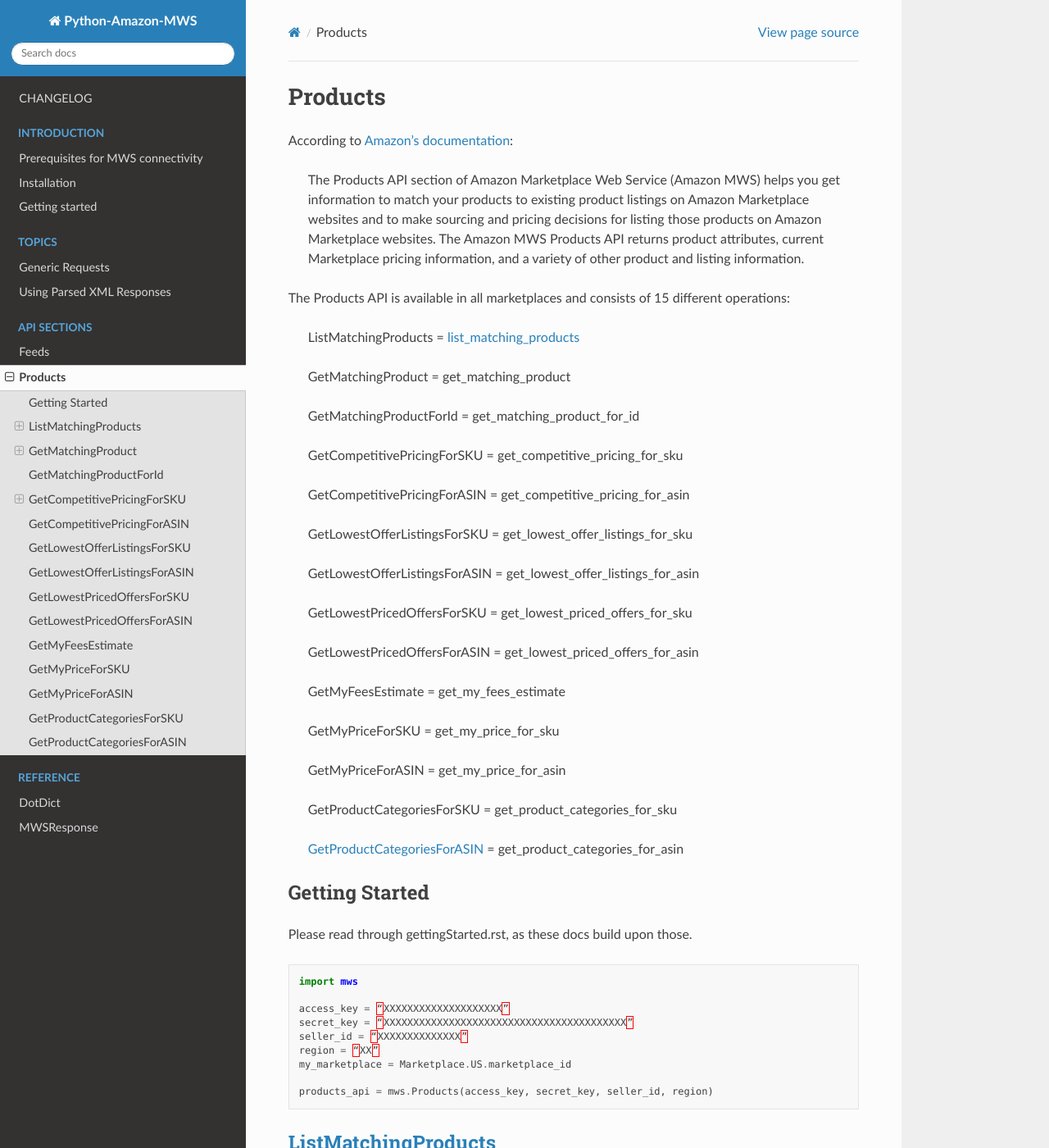
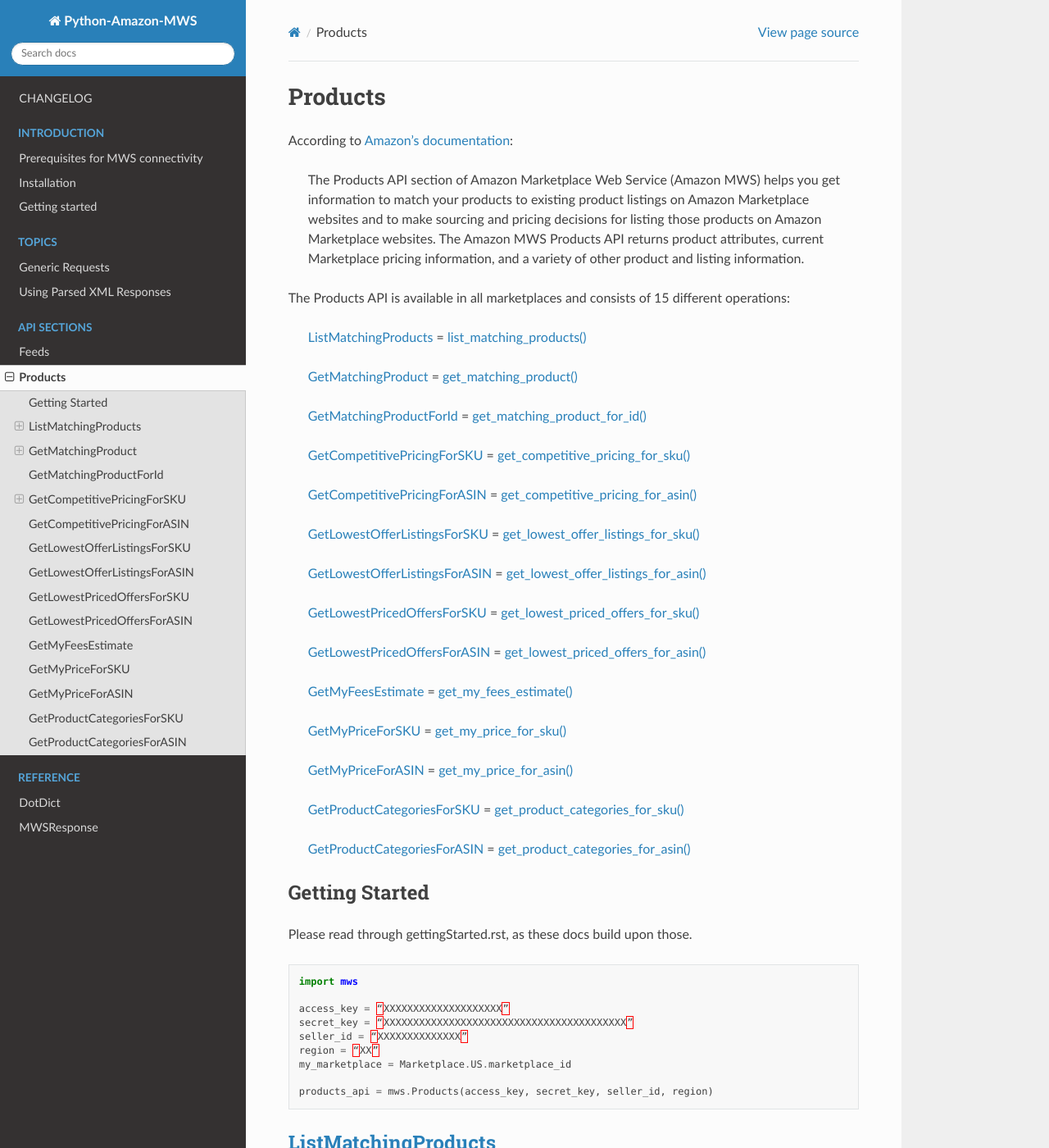
Before and after one commit to python-amazon-mws/python-amazon-mws, a Sphinx documentation site: the page built from docs/source/apis/product.rst, in a window 1280 px wide and 1400 px high. Shown: the whole window at 82% size. Built offline with Sphinx 7.4.7 and the Read the Docs theme 2.0.0, drawn with Linux system fonts in a browser that asks for light colours; some of the changed lines change nothing that is shown.

Commit message:
added links

```diff
--- a/docs/source/apis/product.rst
+++ b/docs/source/apis/product.rst
@@ -11,33 +11,33 @@
 
 The Products API is available in all marketplaces and consists of 15 different operations:
 
-   ListMatchingProducts = `list_matching_products <https://github.com/python-amazon-mws/python-amazon-mws/blob/bba6c5ed2080e5864840098ecb9f6ab7f9ac2def/mws/apis/products.py#L29>`_
+   `ListMatchingProducts <https://github.com/Ryan-Daly/python-amazon-mws/blob/develop/docs/source/apis/product.rst#listmatchingproducts>`_ = `list_matching_products() <https://github.com/python-amazon-mws/python-amazon-mws/blob/bba6c5ed2080e5864840098ecb9f6ab7f9ac2def/mws/apis/products.py#L29>`_
 
-   GetMatchingProduct = get_matching_product
+   `GetMatchingProduct <https://github.com/Ryan-Daly/python-amazon-mws/blob/develop/docs/source/apis/product.rst#getmatchingproduct>`_ = `get_matching_product() <https://github.com/python-amazon-mws/python-amazon-mws/blob/bba6c5ed2080e5864840098ecb9f6ab7f9ac2def/mws/apis/products.py#L45>`_
 
-   GetMatchingProductForId = get_matching_product_for_id
+   `GetMatchingProductForId <https://github.com/Ryan-Daly/python-amazon-mws/blob/develop/docs/source/apis/product.rst#getmatchingproductforid>`_ = `get_matching_product_for_id() <https://github.com/python-amazon-mws/python-amazon-mws/blob/bba6c5ed2080e5864840098ecb9f6ab7f9ac2def/mws/apis/products.py#L56>`_
 
-   GetCompetitivePricingForSKU = get_competitive_pricing_for_sku
+   `GetCompetitivePricingForSKU <https://github.com/Ryan-Daly/python-amazon-mws/blob/develop/docs/source/apis/product.rst#getcompetitivepricingforsku>`_ = `get_competitive_pricing_for_sku() <https://github.com/python-amazon-mws/python-amazon-mws/blob/bba6c5ed2080e5864840098ecb9f6ab7f9ac2def/mws/apis/products.py#L71>`_
 
-   GetCompetitivePricingForASIN = get_competitive_pricing_for_asin
+   `GetCompetitivePricingForASIN <https://github.com/Ryan-Daly/python-amazon-mws/blob/develop/docs/source/apis/product.rst#getcompetitivepricingforasin>`_ = `get_competitive_pricing_for_asin() <https://github.com/python-amazon-mws/python-amazon-mws/blob/bba6c5ed2080e5864840098ecb9f6ab7f9ac2def/mws/apis/products.py#L82>`_
 
-   GetLowestOfferListingsForSKU = get_lowest_offer_listings_for_sku
+   `GetLowestOfferListingsForSKU <https://github.com/Ryan-Daly/python-amazon-mws/blob/develop/docs/source/apis/product.rst#getlowestofferlistingsforsku>`_ = `get_lowest_offer_listings_for_sku() <https://github.com/python-amazon-mws/python-amazon-mws/blob/bba6c5ed2080e5864840098ecb9f6ab7f9ac2def/mws/apis/products.py#L95>`_
 
-   GetLowestOfferListingsForASIN = get_lowest_offer_listings_for_asin
+   `GetLowestOfferListingsForASIN <https://github.com/Ryan-Daly/python-amazon-mws/blob/develop/docs/source/apis/product.rst#getlowestofferlistingsforasin>`_ = `get_lowest_offer_listings_for_asin() <https://github.com/python-amazon-mws/python-amazon-mws/blob/bba6c5ed2080e5864840098ecb9f6ab7f9ac2def/mws/apis/products.py#L117>`_
 
-   GetLowestPricedOffersForSKU = get_lowest_priced_offers_for_sku
+   `GetLowestPricedOffersForSKU <https://github.com/Ryan-Daly/python-amazon-mws/blob/develop/docs/source/apis/product.rst#getlowestpricedoffersforsku>`_ = `get_lowest_priced_offers_for_sku() <https://github.com/python-amazon-mws/python-amazon-mws/blob/bba6c5ed2080e5864840098ecb9f6ab7f9ac2def/mws/apis/products.py#L138>`_
 
-   GetLowestPricedOffersForASIN = get_lowest_priced_offers_for_asin
+   `GetLowestPricedOffersForASIN <https://github.com/Ryan-Daly/python-amazon-mws/blob/develop/docs/source/apis/product.rst#getlowestpricedoffersforasin>`_ = `get_lowest_priced_offers_for_asin() <https://github.com/python-amazon-mws/python-amazon-mws/blob/bba6c5ed2080e5864840098ecb9f6ab7f9ac2def/mws/apis/products.py#L161>`_
 
-   GetMyFeesEstimate = get_my_fees_estimate
+   `GetMyFeesEstimate <https://github.com/Ryan-Daly/python-amazon-mws/blob/develop/docs/source/apis/product.rst#getmyfeesestimate>`_ = `get_my_fees_estimate() <https://github.com/python-amazon-mws/python-amazon-mws/blob/bba6c5ed2080e5864840098ecb9f6ab7f9ac2def/mws/apis/products.py#L181>`_
 
-   GetMyPriceForSKU = get_my_price_for_sku
+   `GetMyPriceForSKU <https://github.com/Ryan-Daly/python-amazon-mws/blob/develop/docs/source/apis/product.rst#getmypriceforsku>`_ = `get_my_price_for_sku() <https://github.com/python-amazon-mws/python-amazon-mws/blob/bba6c5ed2080e5864840098ecb9f6ab7f9ac2def/mws/apis/products.py#L196>`_
 
-   GetMyPriceForASIN = get_my_price_for_asin
+   `GetMyPriceForASIN <https://github.com/Ryan-Daly/python-amazon-mws/blob/develop/docs/source/apis/product.rst#getmypriceforasin>`_ = `get_my_price_for_asin() <https://github.com/python-amazon-mws/python-amazon-mws/blob/bba6c5ed2080e5864840098ecb9f6ab7f9ac2def/mws/apis/products.py#L210>`_
 
-   GetProductCategoriesForSKU = get_product_categories_for_sku
+   `GetProductCategoriesForSKU <https://github.com/Ryan-Daly/python-amazon-mws/blob/develop/docs/source/apis/product.rst#getproductcategoriesforsku>`_ = `get_product_categories_for_sku() <https://github.com/python-amazon-mws/python-amazon-mws/blob/bba6c5ed2080e5864840098ecb9f6ab7f9ac2def/mws/apis/products.py#L224>`_
 
-   `GetProductCategoriesForASIN <https://github.com/Ryan-Daly/python-amazon-mws/blob/develop/docs/source/apis/product.rst#getproductcategoriesforasin>`_ = get_product_categories_for_asin
+   `GetProductCategoriesForASIN <https://github.com/Ryan-Daly/python-amazon-mws/blob/develop/docs/source/apis/product.rst#getproductcategoriesforasin>`_ = `get_product_categories_for_asin() <https://github.com/python-amazon-mws/python-amazon-mws/blob/bba6c5ed2080e5864840098ecb9f6ab7f9ac2def/mws/apis/products.py#L236>`_
 
 
 ***************
```
